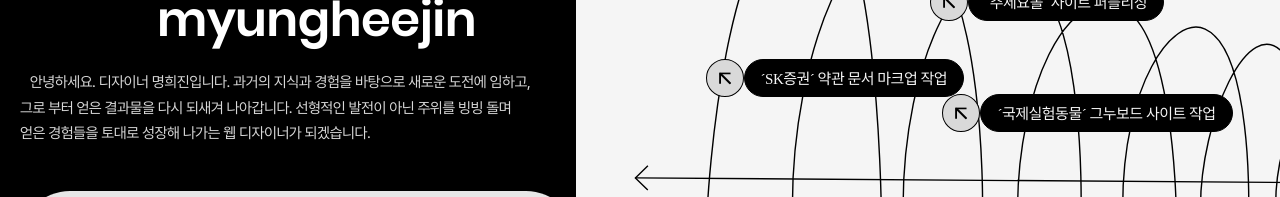
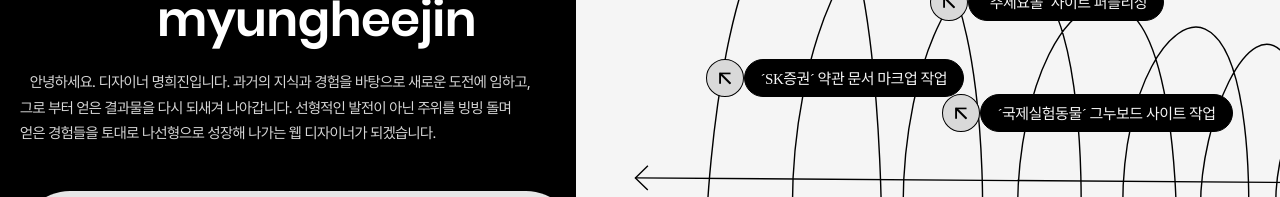
Before and after one commit to Myuong/portfolio2024, a plain HTML site: page index.html in a window 1280 px wide. Shown: the part 235-432 px from the top of the page. Drawn offline with nearby package versions, Linux system fonts and the light colour scheme; a web font is replaced by a local one.

Commit message:
0407 수정

```diff
--- a/index.html
+++ b/index.html
@@ -60,7 +60,7 @@
                                 </div>
                                 <p class="main_title_sub">
                                     &nbsp;&nbsp; 안녕하세요. 디자이너 명희진입니다. 과거의 지식과 경험을 바탕으로 새로운 도전에 임하고, 그로 부터 얻은 결과물을 다시 되새겨 나아갑니다.
-                                    선형적인 발전이 아닌 주위를 빙빙 돌며 얻은 경험들을 토대로 성장해 나가는 웹 디자이너가 되겠습니다.
+                                    선형적인 발전이 아닌 주위를 빙빙 돌며 얻은 경험들을 토대로 나선형으로 성장해 나가는 웹 디자이너가 되겠습니다.
                                 </p>
                             </div>
                             <div class="swiper2 history-swiper">
```
